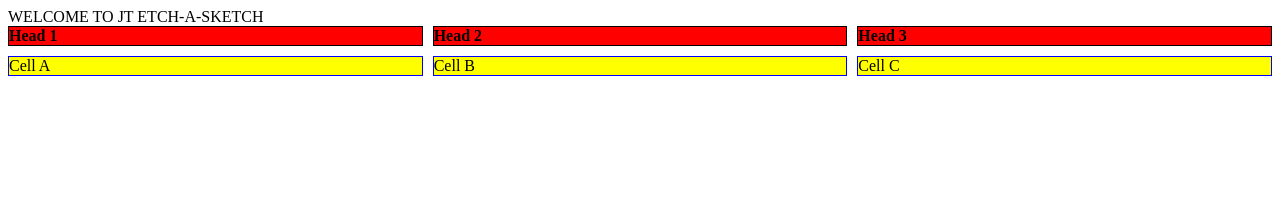
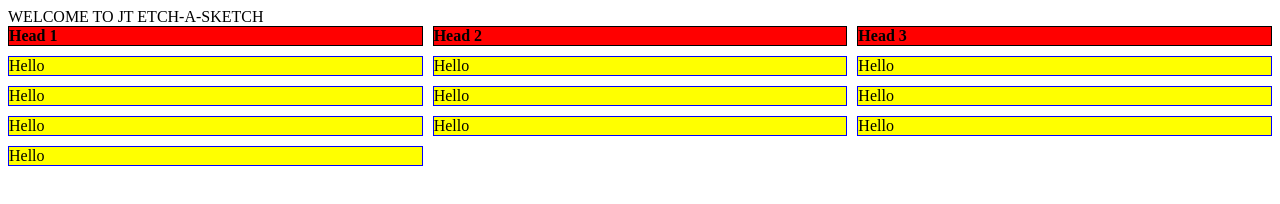
Before and after one commit to lgyrjjt/Etch-a-Sketch, a plain HTML site: page index.html in a window 1280 px wide. Drawn offline with Linux system fonts and the light colour scheme.

Commit message:
JS Grid Working

```diff
--- a/index.html
+++ b/index.html
@@ -13,13 +13,10 @@
     <div class="title">WELCOME TO JT ETCH-A-SKETCH</div>
 
     <div id="grid">
+
         <div class="head">Head 1</div>
         <div class="head">Head 2</div>
         <div class="head">Head 3</div>
-        <div class="cell">Cell A</div>
-        <div class="cell">Cell B</div>
-        <div class="cell">Cell C</div>
-
 
     </div>
 
--- a/script.js
+++ b/script.js
@@ -0,0 +1,24 @@
+let gridSize = 10;
+
+
+window.addEventListener("load", () => {
+// Data for example
+
+    var data = [
+        ["A", "B", "C"],
+        ["D", "E", "F"]
+    ];
+
+// Loop for adding cells
+
+let container = document.getElementById("grid");
+    for (let i = 0; i < gridSize; i++) {
+        let cell = document.createElement("div");
+            cell.innerHTML = "Hello";
+            cell.className = "cell";
+            container.appendChild(cell);
+    }
+
+
+
+});
```
